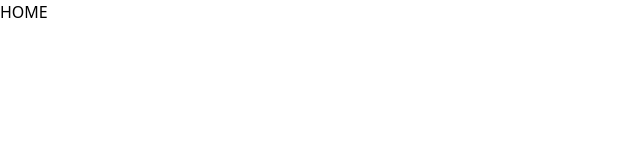
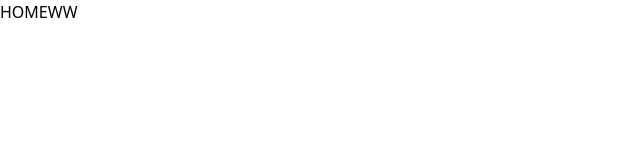
Before and after one commit to claguzzi/TODO_LIST, a React (Vite) app: page / in a window 1280 px wide. Shown: the top 160 px of the page, without its empty margins (0-640 px from the left). Built offline with nearby package versions, Linux system fonts and the light colour scheme.

Commit message:
first commit

```diff
--- a/src/views/Home.jsx
+++ b/src/views/Home.jsx
@@ -3,8 +3,7 @@
 function Home() {
   return (
     <div>
-
-      <h1>HOME</h1>
+      <h1>HOMEWW</h1>
     </div>
   )
 }
```
